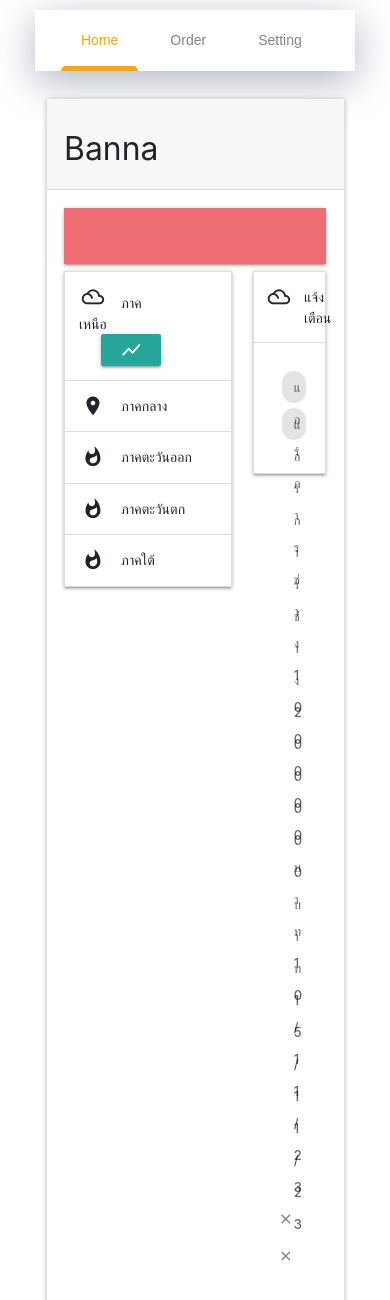
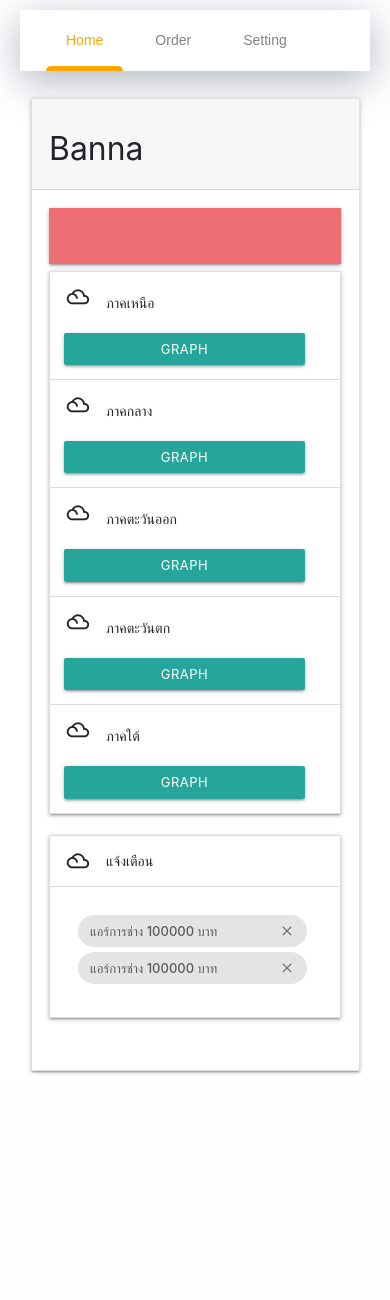
Before and after one commit to ToshyraF/bannashop, a Django app: page / in a window 390 px wide. Shown: the top 1300 px of the page. After the commit the page ends 1074 px from the top, so only its background shows below. Run offline with Django 3.2, Linux system fonts and the light colour scheme; some libraries are stand-ins or nearby versions.

Commit message:
modified:   templates/component/navbar.html 	modified:   templates/province.html 	modified:   templates/subpage/region.html

```diff
--- a/templates/component/navbar.html
+++ b/templates/component/navbar.html
@@ -80,10 +80,24 @@
     }
     .warning{
         display: block;
+        overflow:hidden;
     }
     .chip:hover{
         background-color: rgb(196, 225, 252);
 
+    }
+    @media screen and (max-width: 400px){
+        /* some css here */
+        .container-fluid{
+            padding-right:0px ;
+            padding-left:0px ;
+        }
+        .btn-graph{
+            display: block;
+            width: 100%;
+            text-align: center;
+            margin-top:20px;
+        }
     }
 </style>
 <div class="nav">
--- a/templates/province.html
+++ b/templates/province.html
@@ -5,7 +5,7 @@
     {% include "component/navbar.html"%}
 
     <div class="row" style="display: block; margin-top: 20px">
-        <div class="col s12">
+        <div class="col col-12 ">
             <div class="card card-nav-tabs">
                 <div class="card-header card-header-primary">
                    <h4>Banna</h4>
@@ -13,22 +13,34 @@
                 <div class="card-body ">
                     {% include "component/subnavbar.html"%}
                     <div class="row">
-                        <div class="col col-8 col-sm-8 col-md-8 col-lg-8">
+                        <div class="col col-12 col-sm-12 col-md-8 col-lg-8">
                             {% block subcontent %}
                             {% endblock %}
                         </div>
-                        <div class="col col-4 col-sm-4 col-md-4 col-lg-4">
+                        <div class="col col-12 col-sm-12 col-md-4 col-lg-4">
                             <ul class="collapsible">
                                 <li class="active">
                                   <div class="collapsible-header"><i class="material-icons">filter_drama</i>แจ้งเตือน</div>
                                   <div class="collapsible-body">
-                                    <div class="chip warning">
-                                        แอร์การช่าง 100000 บาท 10/11/23
-                                        <i class="close material-icons">close</i>
+                                    <div class="chip warning" >
+                                        <div class="row">
+                                            <div class="col col-9">
+                                                แอร์การช่าง 100000 บาท 10/11/23
+                                            </div>
+                                            <div class="col col-3">
+                                                <i class="close material-icons">close</i>
+                                            </div>
+                                        </div>
                                       </div>
                                       <div class="chip warning">
-                                        แอร์การช่าง 200000 บาท 15/11/23
-                                        <i class="close material-icons">close</i>
+                                        <div class="row">
+                                            <div class="col col-9">
+                                                แอร์การช่าง 100000 บาท 10/11/23
+                                            </div>
+                                            <div class="col col-3">
+                                                <i class="close material-icons">close</i>
+                                            </div>
+                                        </div>
                                       </div>
                                   </div>
                                 </li>
--- a/templates/subpage/region.html
+++ b/templates/subpage/region.html
@@ -4,16 +4,13 @@
     <li>
         <div class="collapsible-header">
             <div class="row" style="width: 100%;margin-bottom: 0px;">
-                <div class="col col-8 col-sm-3 col-md-3 col-lg-3">
+                <div class="col col-12 col-sm-12 col-md-3 col-lg-3">
                     <i class="material-icons">filter_drama</i>ภาคเหนือ
                 </div>
-                <div class="col col-9 col-sm-9 col-md-9 col-lg-9" style="text-align: right;" >
-                    <button class="btn waves-effect waves-light btn-small modal-trigger" data-target="modal1" type="submit" name="action">
-                        <i class="material-icons left" style="margin-right: 0px;">show_chart</i>
+                <div class="col col-12 col-sm-12 col-md-9 col-lg-9" style="text-align: right;" >
+                    <button class="btn waves-effect waves-light btn-small modal-trigger btn-graph"  data-target="modal1" type="submit" name="action">
+                         Graph
                     </button>
-                    <!-- <button class="btn waves-effect waves-light btn-small modal-trigger" data-target="modal1" type="submit" name="action">
-                        <i class="material-icons left" style="margin-right: 0px;">add</i>
-                    </button> -->
                 </div>
             </div>
         </div>
@@ -24,7 +21,18 @@
         </div>
     </li>
     <li>
-      <div class="collapsible-header"><i class="material-icons">place</i>ภาคกลาง</div>
+      <div class="collapsible-header">
+        <div class="row" style="width: 100%;margin-bottom: 0px;">
+                <div class="col col-12 col-sm-12 col-md-3 col-lg-3">
+                    <i class="material-icons">filter_drama</i>ภาคกลาง
+                </div>
+                <div class="col col-12 col-sm-12 col-md-9 col-lg-9" style="text-align: right;" >
+                    <button class="btn waves-effect waves-light btn-small modal-trigger btn-graph"  data-target="modal1" type="submit" name="action">
+                         Graph
+                    </button>
+                </div>
+            </div>
+        </div>
         <div class="collapsible-body">
             <select class="js-example-basic-single select2" name="state">
                 <option value="AL">Alabama</option>
@@ -33,17 +41,51 @@
         </div>
     </li>
     <li>
-      <div class="collapsible-header"><i class="material-icons">whatshot</i>ภาคตะวันออก</div>
+      <div class="collapsible-header">
+        <div class="row" style="width: 100%;margin-bottom: 0px;">
+            <div class="col col-12 col-sm-12 col-md-3 col-lg-3">
+                <i class="material-icons">filter_drama</i>ภาคตะวันออก
+            </div>
+            <div class="col col-12 col-sm-12 col-md-9 col-lg-9" style="text-align: right;" >
+                <button class="btn waves-effect waves-light btn-small modal-trigger btn-graph"  data-target="modal1" type="submit" name="action">
+                     Graph
+                </button>
+            </div>
+        </div>
+    </div>
+
       <div class="collapsible-body">
 
       </div>
     </li>
     <li>
-        <div class="collapsible-header"><i class="material-icons">whatshot</i>ภาคตะวันตก</div>
+        <div class="collapsible-header">
+            <div class="row" style="width: 100%;margin-bottom: 0px;">
+                <div class="col col-12 col-sm-12 col-md-3 col-lg-3">
+                    <i class="material-icons">filter_drama</i>ภาคตะวันตก
+                </div>
+                <div class="col col-12 col-sm-12 col-md-9 col-lg-9" style="text-align: right;" >
+                    <button class="btn waves-effect waves-light btn-small modal-trigger btn-graph"  data-target="modal1" type="submit" name="action">
+                         Graph
+                    </button>
+                </div>
+            </div>
+        </div>
         <div class="collapsible-body"><span>Lorem ipsum dolor sit amet.</span></div>
     </li>
     <li>
-        <div class="collapsible-header"><i class="material-icons">whatshot</i>ภาคใต้</div>
+        <div class="collapsible-header">
+            <div class="row" style="width: 100%;margin-bottom: 0px;">
+                <div class="col col-12 col-sm-12 col-md-3 col-lg-3">
+                    <i class="material-icons">filter_drama</i>ภาคใต้
+                </div>
+                <div class="col col-12 col-sm-12 col-md-9 col-lg-9" style="text-align: right;" >
+                    <button class="btn waves-effect waves-light btn-small modal-trigger btn-graph"  data-target="modal1" type="submit" name="action">
+                         Graph
+                    </button>
+                </div>
+            </div>
+        </div>
         <div class="collapsible-body"><span>Lorem ipsum dolor sit amet.</span></div>
     </li>
   </ul>
@@ -52,6 +94,21 @@
     {% include "component/graph.html"%}
 {% endblock %}
 {% block javascript %}
+<style>
+    @media screen and (max-width: 400px){
+        /* some css here */
+        .container-fluid{
+            padding-right:0px ;
+            padding-left:0px ;
+        }
+        .btn-graph{
+            display: block;
+            width: 100%;
+            text-align: center;
+            margin-top:20px;
+        }
+    }
+</style>
     <script>
         var ctx = document.getElementById('myChart').getContext('2d');
         var myPieChart = new Chart(ctx, {
```
